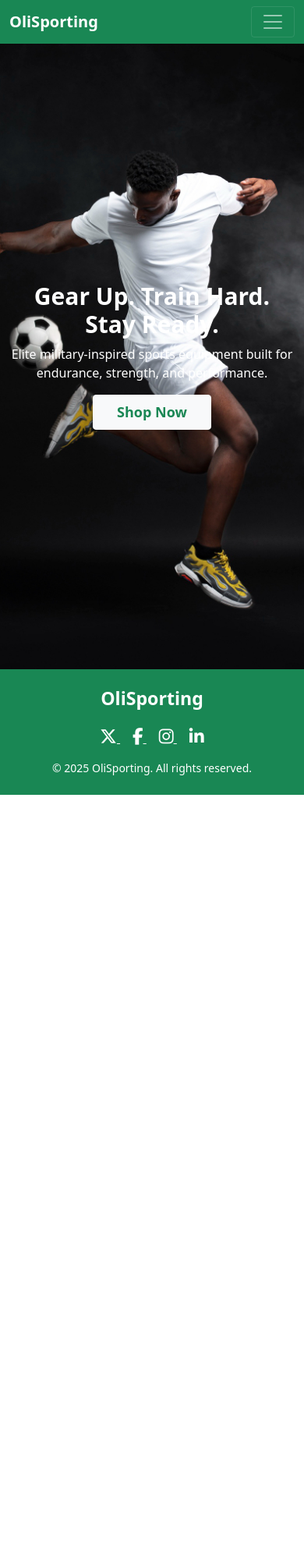
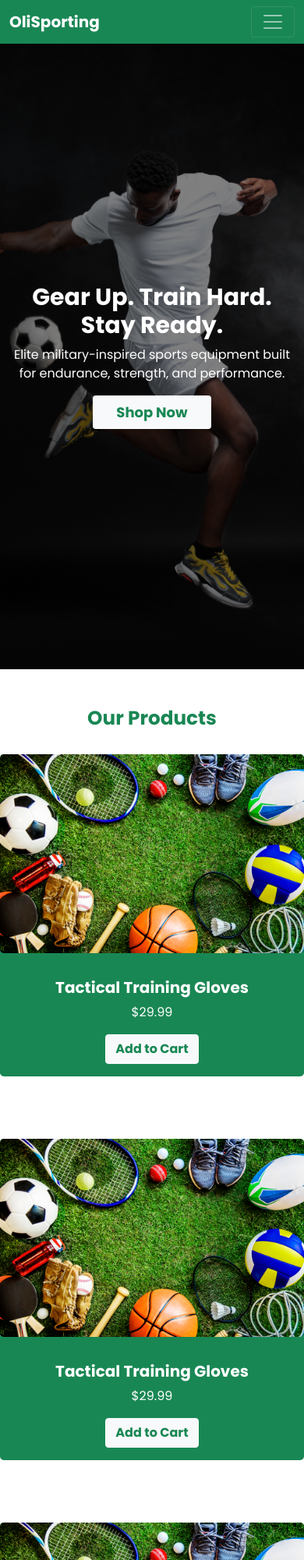
Before and after one commit to Temmytee16/Module-7-final-project, a plain HTML site: page index.html in a window 390 px wide. Shown: the top 2000 px of the page at 78% size. Before the commit the page ends 1019 px from the top, so only its background shows below. Drawn offline with nearby package versions, Linux system fonts and the light colour scheme.

Commit message:
created the products section on the home page

```diff
--- a/css/style.css
+++ b/css/style.css
@@ -1,51 +1,68 @@
-.navbar-nav{
-    display: flex;
-    align-items: center;
-    justify-content: space-evenly;
-    gap: 50px;
+* {
+    margin: 0;
+    padding: 0;
+    box-sizing: border-box;
+    font-family: 'Poppins', sans-serif;
 }
-.nav-button{
+
+.nav-button {
     outline: none !important;
     box-shadow: none !important;
 }
-.hero-section{
-    background-image: url(../image/equipments.webp);
+
+.hero-section {
+    /* background-image: url(../image/equipments.webp); */
+    background: linear-gradient(rgba(0, 0, 0, 0.5), rgba(0, 0, 0, 0.5)), url(../image/equipments.webp);
     background-size: cover;
     background-position: center;
     background-repeat: no-repeat;
     background-attachment: fixed;
     height: 95vh;
     display: flex;
-    flex-direction: column;
     justify-content: center;
     align-items: center;
     text-align: center;
     gap: 20px;
 }
-.hero-header{
+
+.hero-header {
     font-size: 60px !important;
     font-weight: bolder;
 
 }
-.hero-btn{
+
+.hero-btn {
     outline: none !important;
     box-shadow: none !important;
+    border: none !important;
     padding: 8px 30px;
     font-size: 18px;
 }
-
+.product-container{
+    max-width: 1550px;
+}
+.single-product{
+    width: 480px;
+}
 
 
 @media screen and (max-width: 600px) {
-    .hero-header{
+    .navbar-nav {
+        gap: 30px;
+        text-align: center !important;
+    }
+
+    .hero-header {
         font-size: 30px !important;
         font-weight: bolder;
     }
+
     .hero-text {
         font-size: 16px !important;
     }
-    .hero-section{
-    background-image: url(../image/model.webp);
+
+    .hero-section {
+        background: linear-gradient(rgba(0, 0, 0, 0.5), rgba(0, 0, 0, 0.5)), url(../image/model.webp);
         background-size: cover;
         background-position: center;
         background-repeat: no-repeat;
--- a/index.html
+++ b/index.html
@@ -25,7 +25,7 @@
                     <span class="navbar-toggler-icon"></span>
                 </button>
                 <div class="collapse navbar-collapse " id="navbarNavDropdown">
-                    <ul class="navbar-nav mx-auto">
+                    <ul class="navbar-nav ms-auto gap-5">
                         <li class="nav-item">
                             <a class="nav-link active" aria-current="page" href="#">Home</a>
                         </li>
@@ -42,7 +42,7 @@
                             <a class="nav-link" href="#">Cart</a>
                         </li>
                     </ul>
-                    <div class="mx-auto bg-light d-flex align-items-center rounded-3">
+                    <div class="ms-auto bg-light d-flex align-items-center rounded-3">
                         <button class="nav-button btn btn-light text-success fw-bold mx-auto ">Add to cart</button>
                     </div>
                 </div>
@@ -53,8 +53,64 @@
         <section class=" hero-section mx-auto relative text-center text-white">
             <div class=" container ">
                 <h1 class="hero-header ">Gear Up. Train Hard. Stay Ready.</h1>
-                <p class="hero-text fs-4">Elite military-inspired sports equipment built for endurance, strength, and performance.</p>
-                <button class="hero-btn btn btn-light text-success fw-bold mx-auto ">Shop Now</button>
+                <p class="hero-text fs-4">Elite military-inspired sports equipment built for endurance, strength, and
+                    performance.</p>
+                <a href="#our-products" class="hero-btn btn btn-light text-success fw-bold mx-auto ">Shop Now</a>
+            </div>
+        </section>
+        <section id="our-products" class=" ">
+            <h2 class="text-center fw-bolder mt-5 text-success">Our Products</h2>
+            <div class=" product-container row mx-auto my-3 gap-5">
+                <div class=" single-product col-md-3 text-center my-3 bg-success p-0 rounded-3 text-white">
+                    <img src="./image/equipments.webp" alt="product1" class="img-fluid rounded-3 mb-3">
+                    <div class="text-md-start p-3">
+                        <h3 class="fs-5 fw-bolder">Tactical Training Gloves</h3>
+                        <p class="text-">$29.99</p>
+                        <button class="btn btn-light text-success fw-bold shadow-md">Add to Cart</button>
+                    </div>
+                </div>
+                <div class="single-product col-md-3 text-center my-3 bg-success p-0 rounded-3 text-white">
+                    <img src="./image/equipments.webp" alt="product1" class="img-fluid rounded-3 mb-3">
+                    <div class="text-md-start p-3">
+                        <h3 class="fs-5 fw-bolder">Tactical Training Gloves</h3>
+                        <p class="text-">$29.99</p>
+                        <button class="btn btn-light text-success fw-bold shadow-md">Add to Cart</button>
+                    </div>
+                </div>
+                <div class="single-product col-md-3 text-center my-3 bg-success p-0 rounded-3 text-white">
+                    <img src="./image/equipments.webp" alt="product1" class="img-fluid rounded-3 mb-3">
+                    <div class="text-md-start p-3">
+                        <h3 class="fs-5 fw-bolder">Tactical Training Gloves</h3>
+                        <p class="text-">$29.99</p>
+                        <button class="btn btn-light text-success fw-bold shadow-md">Add to Cart</button>
+                    </div>
+                </div>
+            </div>
+            <div class=" product-container row mx-auto mb-3 gap-5">
+                <div class=" single-product col-md-3 text-center my-3 bg-success p-0 rounded-3 text-white">
+                    <img src="./image/equipments.webp" alt="product1" class="img-fluid rounded-3 mb-3">
+                    <div class="text-md-start p-3">
+                        <h3 class="fs-5 fw-bolder">Tactical Training Gloves</h3>
+                        <p class="text-">$29.99</p>
+                        <button class="btn btn-light text-success fw-bold shadow-md">Add to Cart</button>
+                    </div>
+                </div>
+                <div class="single-product col-md-3 text-center my-3 bg-success p-0 rounded-3 text-white">
+                    <img src="./image/equipments.webp" alt="product1" class="img-fluid rounded-3 mb-3">
+                    <div class="text-md-start p-3">
+                        <h3 class="fs-5 fw-bolder">Tactical Training Gloves</h3>
+                        <p class="text-">$29.99</p>
+                        <button class="btn btn-light text-success fw-bold shadow-md">Add to Cart</button>
+                    </div>
+                </div>
+                <div class="single-product col-md-3 text-center my-3 bg-success p-0 rounded-3 text-white">
+                    <img src="./image/equipments.webp" alt="product1" class="img-fluid rounded-3 mb-3">
+                    <div class="text-md-start p-3">
+                        <h3 class="fs-5 fw-bolder">Tactical Training Gloves</h3>
+                        <p class="text-">$29.99</p>
+                        <button class="btn btn-light text-success fw-bold shadow-md">Add to Cart</button>
+                    </div>
+                </div>
             </div>
         </section>
     </main>
```
Lines whose indentation alone changed are shown as unchanged.
